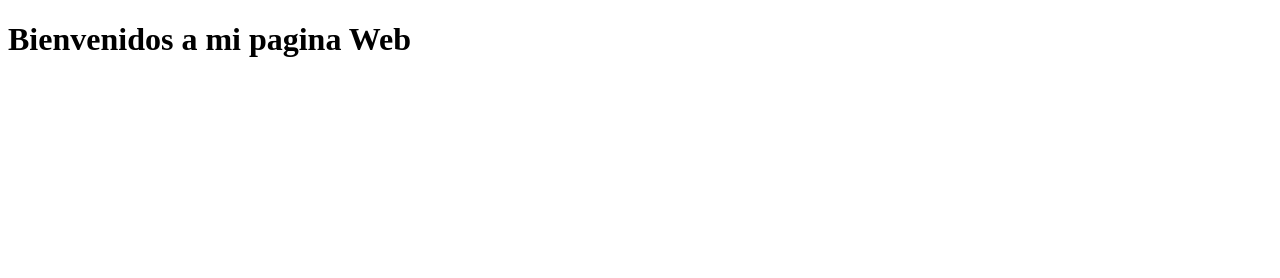
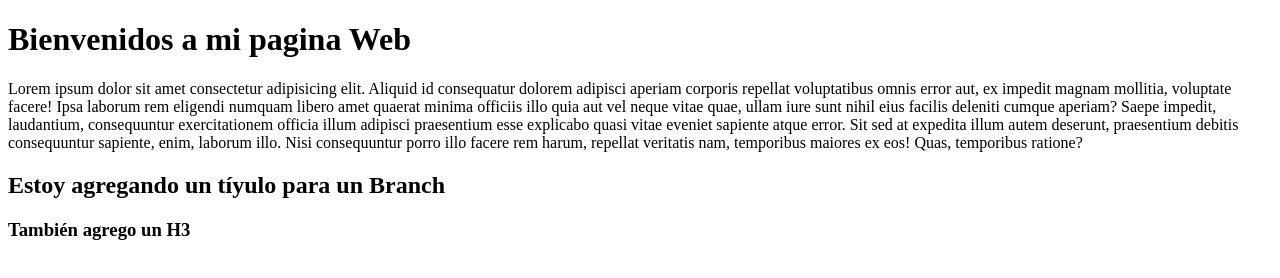
Before and after one commit to adrianCARP/repaso-git, a plain HTML site: page index.html in a window 1280 px wide. Drawn offline with Linux system fonts and the light colour scheme.

Commit message:
agregue unos titulos

```diff
--- a/index.html
+++ b/index.html
@@ -7,5 +7,9 @@
 </head>
 <body>
     <h1>	Bienvenidos a mi pagina Web</h1>
+    <p>Lorem ipsum dolor sit amet consectetur adipisicing elit. Aliquid id consequatur dolorem adipisci aperiam corporis repellat voluptatibus omnis error aut, ex impedit magnam mollitia, voluptate facere! Ipsa laborum rem eligendi numquam libero amet quaerat minima officiis illo quia aut vel neque vitae quae, ullam iure sunt nihil eius facilis deleniti cumque aperiam? Saepe impedit, laudantium, consequuntur exercitationem officia illum adipisci praesentium esse explicabo quasi vitae eveniet sapiente atque error. Sit sed at expedita illum autem deserunt, praesentium debitis consequuntur sapiente, enim, laborum illo. Nisi consequuntur porro illo facere rem harum, repellat veritatis nam, temporibus maiores ex eos! Quas, temporibus ratione? </p>
+<!-- Títulos -->
+ <h2>Estoy agregando un tíyulo para un Branch</h2>
+ <h3>También agrego un H3</h3>
 </body>
 </html>
```
